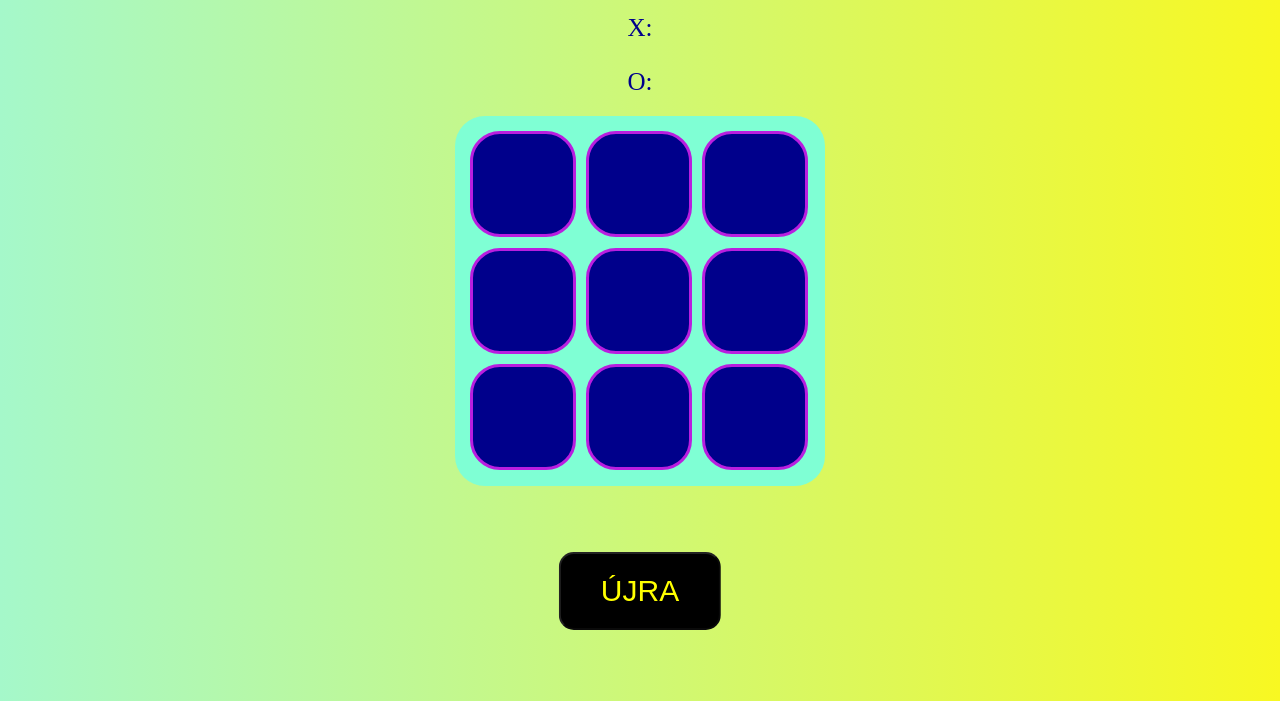
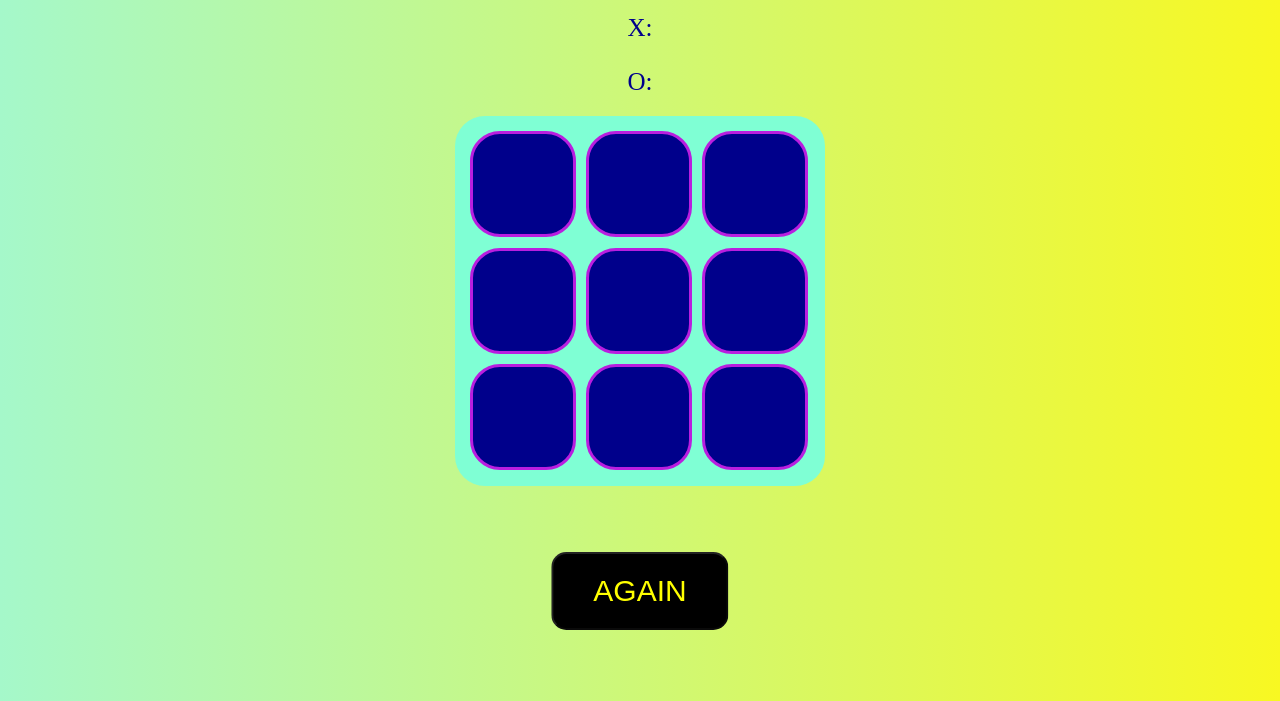
Before and after one commit to anankaaa/Tic-Tac-Toe, a plain HTML site: page index.html in a window 1280 px wide. Both pictures are taken after a click on the button "START". Shown: the part 99-800 px from the top of the page. Drawn offline with Linux system fonts and the light colour scheme.

Commit message:
again-button-language-update

```diff
--- a/index.html
+++ b/index.html
@@ -41,7 +41,7 @@
       </div>
       <div class="winner"></div>
     </div>
-    <button class="again-button" style="display: none">ÚJRA</button>
+    <button class="again-button" style="display: none">AGAIN</button>
 
     <script src="script.js"></script>
   </body>
```
